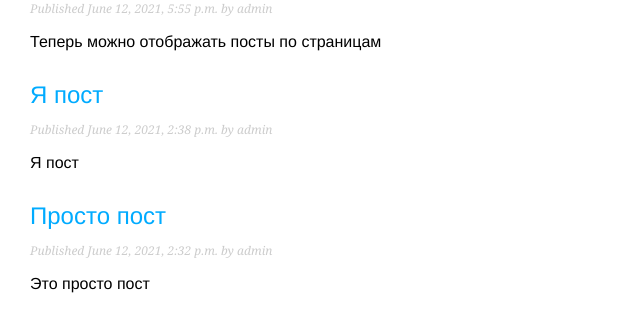
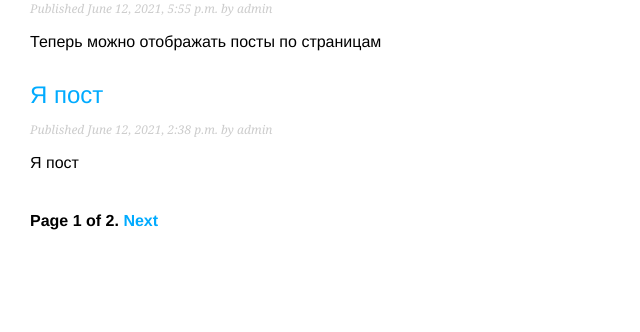
Before and after one commit to Artem4590/django-project, a Django app: page /blog/ in a window 1280 px wide. Shown: the part 260-592 px from the top of the page, without its empty margins (0-640 px from the left). Run offline with Django 3.2, Linux system fonts and the light colour scheme; data comes from the database, SQL or seed files in the repository; both versions use the stored data as it was after the commit.

Commit message:
Добавление пагинации на странице постов

```diff
--- a/blog/templates/blog/post/list.html
+++ b/blog/templates/blog/post/list.html
@@ -13,4 +13,6 @@
                 linebreaks - преобразует вывод HTML с переносами строки -->
             {{ post.body|truncatewords:30|linebreaks }}
         {% endfor %}
+
+    {% include "pagination.html" with page=posts %}
 {% endblock %}
--- /dev/null
+++ b/blog/templates/pagination.html
@@ -0,0 +1,13 @@
+<div class="pagination">
+    <span class="step-links">
+        {% if page.has_previous %}
+            <a href="?page={{page.previous_page_number}}">Previous</a>
+        {% endif %}
+        <span class="current">
+            Page {{ page.number }} of {{ page.paginator.num_pages }}.
+        </span>
+        {% if page.has_next %}
+            <a href="?page={{ page.next_page_number }}">Next</a>
+        {% endif %}
+    </span>
+</div>
--- a/blog/views.py
+++ b/blog/views.py
@@ -1,18 +1,41 @@
 from django.shortcuts import render, get_object_or_404
 from .models import Post
+from django.core.paginator import Paginator, EmptyPage, PageNotAnInteger
 
 
 # обработчик для списка постов
 def post_list(request):
     # с помощью менеджера модели, получаем все опубликованные посты
-    posts = Post.published.all()
+    # posts = Post.published.all()
+
+    object_list = Post.published.all()
+
+    # Постраничное отображение работает следующим образом:
+
+    # 1) мы инициализируем объект класса Paginator, указав количество объектов на одной странице
+    # по 3 статьи на каждой станице
+    paginator = Paginator(object_list, 3)
+
+    # 2) извлекаем из запроса GET-параметр page, который указывает текущую страницу;
+    page = request.GET.get('page')
+    try:
+        # 3) получаем список объектов на нужной странице с помощью метода page()класса Paginator
+        posts = paginator.page(page)
+    except PageNotAnInteger:
+        # 4.1) если указанный параметр page не является целым числом, обращаемся к первой странице.
+        posts = paginator.page(1)
+    except EmptyPage:
+        # 4.2) если page больше, чем общее количество страниц, то возвращаем последнюю
+        posts = paginator.page(paginator.num_pages)
+
+    # 5) передаем номер страницы и полученные объекты в шаблон через render(... {'page': page, ...})
 
     # Используем функцию render() для формирования шабло-на со списком статей
     # Она принимает объект запроса request, путь к шаблону и переменные контекста для этого шаблона
     # В ответ вернется объект HttpRe-sponse со сформированным текстом
     # Функция render()использует переданный контекст при формировании шаблона, поэтому любая переменная контекста будет доступна в шаблоне
     # Процессоры контекста – это вызываемые функции, которые добавляют в контекст переменные
-    return render(request, 'blog/post/list.html', {'posts': posts})
+    return render(request, 'blog/post/list.html', {'page': page, 'posts': posts})
 
 # обработчик страницы поста
 # Он принимает на вход аргументы year, month, day и post для получения статьи по указанным слагу и дате
```
Also changed, not shown: db.sqlite3.
